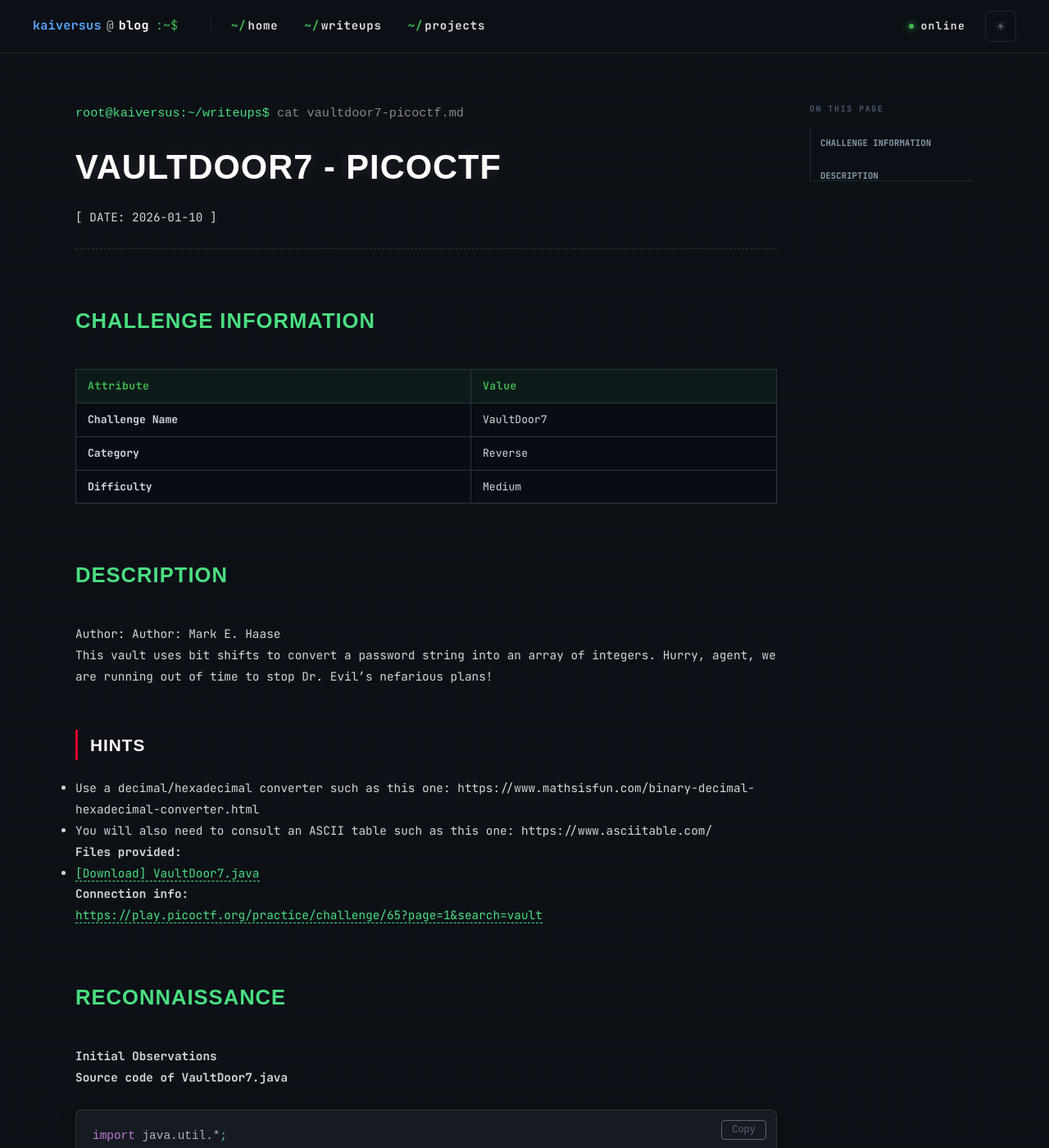
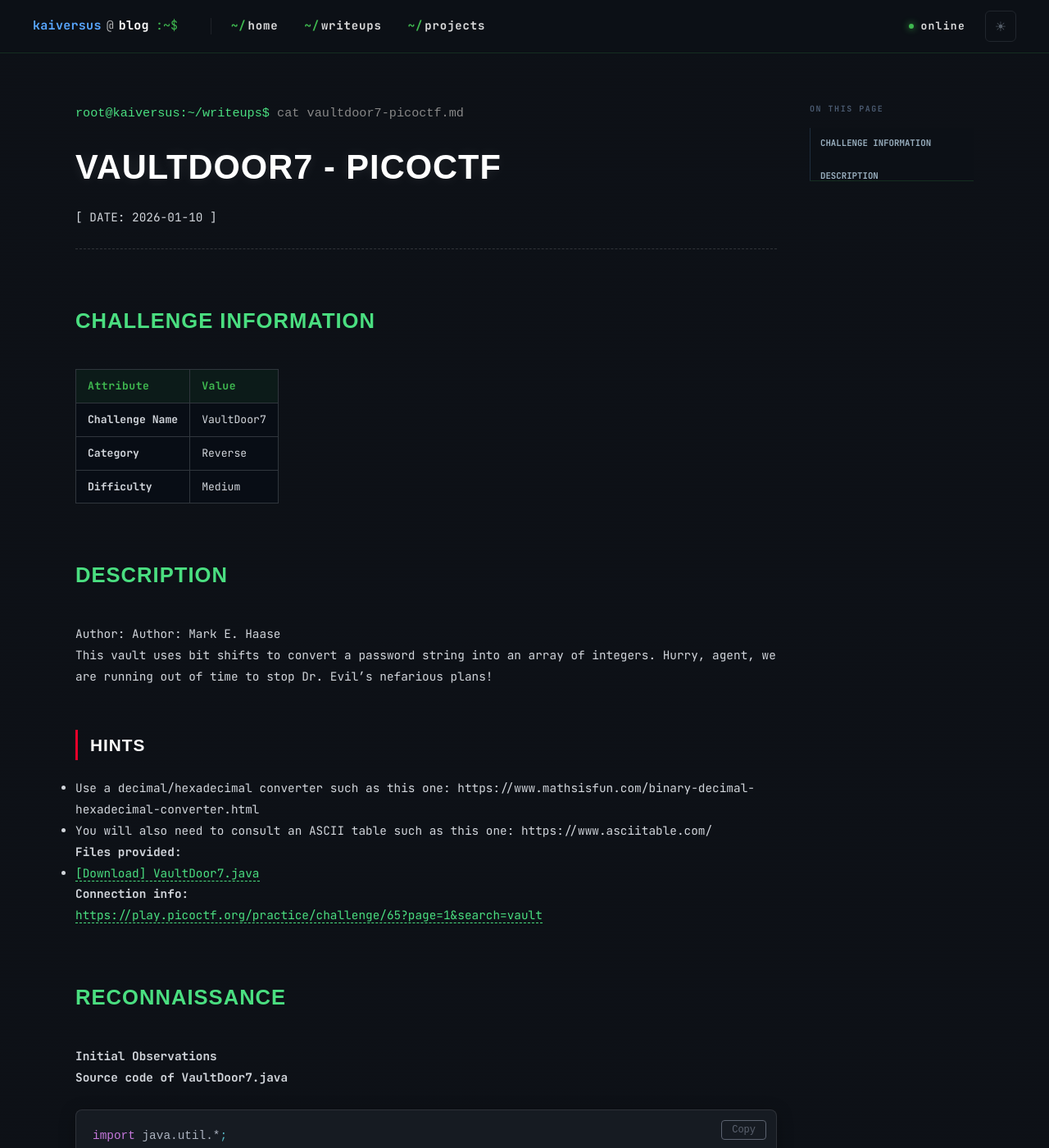
Before and after one commit to kaiversus/kaiversus.github.io, a Jekyll site: the page built from _writeups/vault-door-7_pico/vault-door-7_pico.md, in a window 1280 px wide and 1400 px high. Shown: the whole window at 82% size. Built offline with Jekyll 4.4.1, drawn with Linux system fonts in a browser that asks for light colours.

Commit message:
Update style.css

```diff
--- a/assets/css/style.css
+++ b/assets/css/style.css
@@ -410,7 +410,8 @@ html.light .theme-toggle  { color: #1c1a14 !important; border-color: rgba(0,0,0,
 
 /* ── TABLES — single source of truth ── */
 .writeup-content table {
-  width: 100%;
+  display: table;
+  width: auto;
   max-width: 100%;
   border-collapse: collapse;
   margin: 2em 0;
@@ -574,7 +575,7 @@ html.light #custom-toc { border-left-color: #c8bfaa; }
   line-height: 1.5;
   padding: 4px 0;
   margin: 0;
-  color: #6b7f8f;
+  color: #7a8fa0;
   text-decoration: none;
   border: none;
   border-bottom: none;
@@ -598,8 +599,8 @@ html.light #custom-toc { border-left-color: #c8bfaa; }
   border: none;
 }
 
-#custom-toc a.h2 { color: #8a9dae; font-weight: 700; margin-top: 6px; }
-#custom-toc a.h3 { padding-left: 10px; font-size: 0.62rem; color: #5a7080; }
+#custom-toc a.h2 { color: #9ab0c0; font-weight: 700; margin-top: 6px; }
+#custom-toc a.h3 { padding-left: 10px; font-size: 0.62rem; color: #607080; }
 #custom-toc a.active { color: #3fb950; }
 
 html.light #custom-toc a,
```
